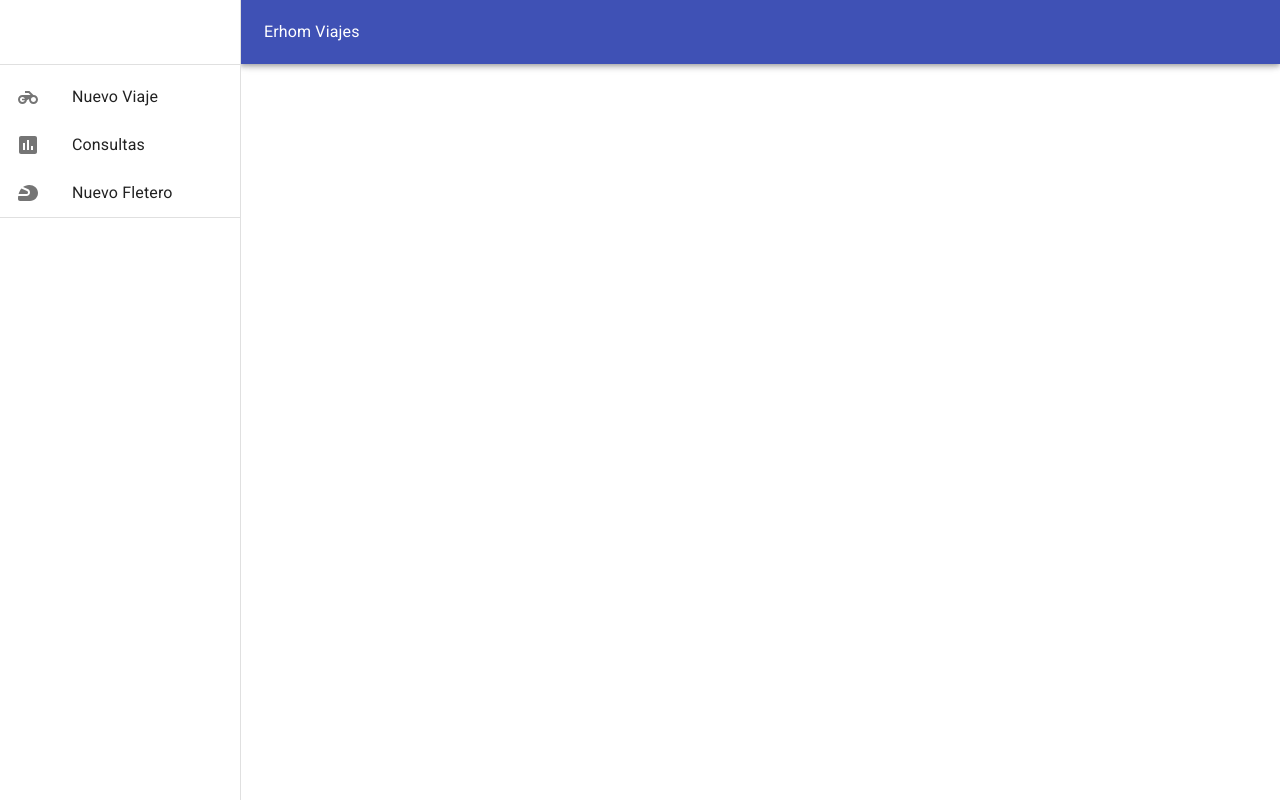
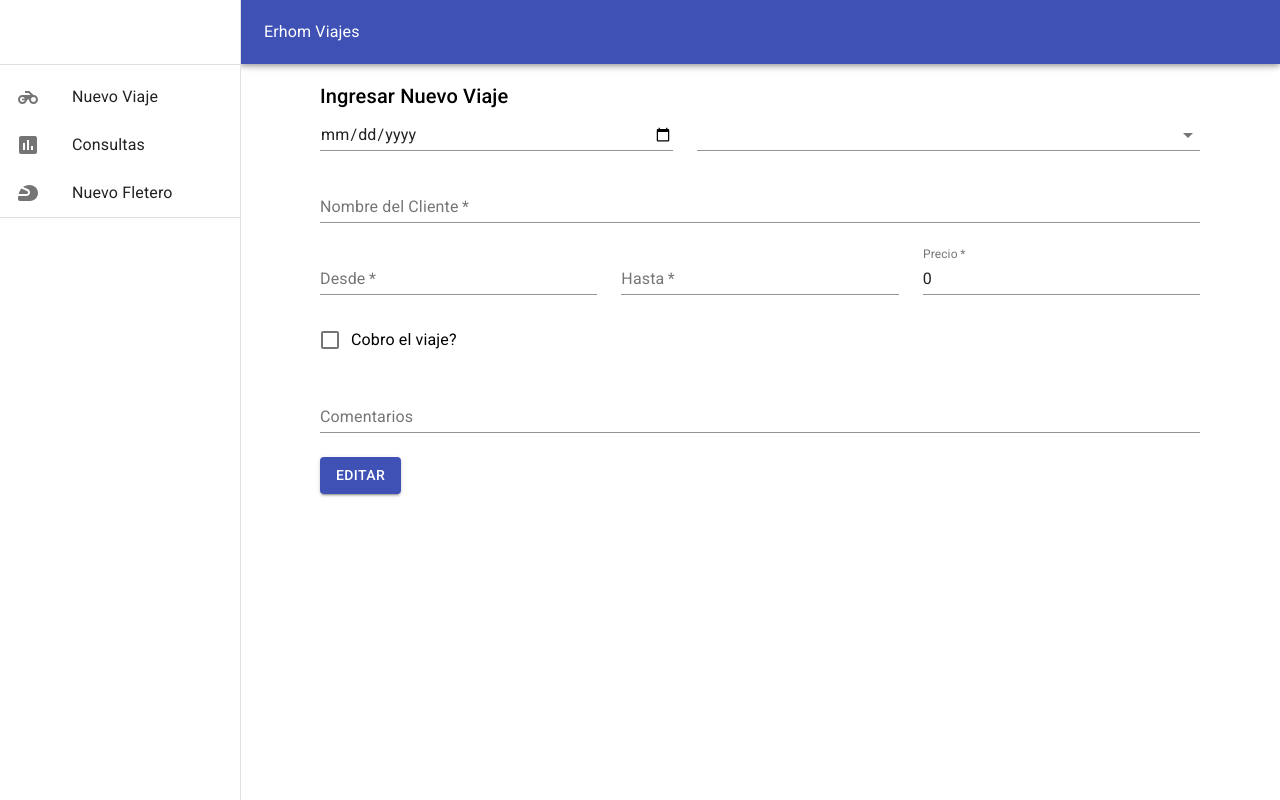
Before and after one commit to sebastian-e-vogel/erhom, a React (Create React App) app in the folder erhom-front-end/: page /edit in a window 1280 px wide. Built offline with nearby package versions, Linux system fonts and the light colour scheme.

Commit message:
I added edit button

```diff
--- a/erhom-front-end/src/components/Container/index.js
+++ b/erhom-front-end/src/components/Container/index.js
@@ -20,10 +20,15 @@ const styles = makeStyles((theme) => ({
 const Container = () => {
   const [viajes, setViajes] = useState([]);
   const [open, setOpen] = useState(false);
+  const [infoEditable, setInfoEditable] = useState({})
 
   const handleData = (viaje) => {
     setViajes([...viajes, viaje]);
   };
+
+ const handlePrueba =(info)=>{
+   setInfoEditable(info)
+ }
 
   const classes = styles();
   return (
@@ -46,8 +51,11 @@ const Container = () => {
             <Route path="/viajes">
               <FormViajes data={(viaje) => handleData(viaje)} />
             </Route>
+             <Route path="/edit">
+              <FormViajes data={infoEditable} editable={true}/>
+            </Route>
             <Route path="/consultas">
-              <TablaViajes viajes={viajes} />
+              <TablaViajes viajes={viajes} edit={handlePrueba}/>
             </Route>
           </div>
         </div>
--- a/erhom-front-end/src/components/formViajes/index.js
+++ b/erhom-front-end/src/components/formViajes/index.js
@@ -1,4 +1,5 @@
-import React, { useState } from "react";
+/* eslint-disable react-hooks/exhaustive-deps */
+import React, { useState, useEffect } from "react";
 import { makeStyles } from "@material-ui/core/styles";
 
 import {
@@ -11,11 +12,7 @@ import {
   Typography,
 } from "@material-ui/core";
 
-const fleteros = [
-  { id: 1, name: "nacho", comision: 50 },
-  { id: 2, name: "fletero2", comision: 10 },
-  { id: 3, name: "fletero3", comision: 25 },
-];
+const fleteros = [{ id: 1, name: "nacho", comision: 50 }];
 
 function FormViajes(props) {
   const [viaje, setViaje] = useState({
@@ -24,7 +21,7 @@ function FormViajes(props) {
     direccionDesde: "",
     direccionHasta: "",
     fecha: "",
-    precio: "",
+    precio: 0,
     comentarios: "",
     viajeCobrado: false,
   });
@@ -33,15 +30,30 @@ function FormViajes(props) {
     e.preventDefault();
     props.data(viaje);
     setViaje({
-      fleteroId: "",
       nombreCliente: "",
       direccionDesde: "",
       direccionHasta: "",
-      fecha: "",
       precio: "",
       comentarios: "",
       viajeCobrado: false,
     });
+  };
+
+  useEffect(() => {
+    props.editable
+      ? setViaje({
+          nombreCliente: props.data.nombreCliente,
+          direccionDesde: props.data.direccionDesde,
+          direccionHasta: props.data.direccionHasta,
+          precio: props.data.precio,
+          comentarios: props.data.comentarios,
+          viajeCobrado: props.data.viajeCobrado,
+        })
+      : setViaje({ ...viaje });
+  }, []);
+
+  const handleEdit = (e) => {
+    e.preventDefault();
   };
 
   const handleChange = (e) => {
@@ -155,10 +167,13 @@ function FormViajes(props) {
             label="Comentarios"
           />
         </Grid>
-
         <Grid item xs={12}>
-          <Button onClick={handleSubmit} variant="contained" color="primary">
-            enviar
+          <Button
+            onClick={props.editable ? handleEdit : handleSubmit}
+            variant="contained"
+            color="primary"
+          >
+            {props.editable ? "Editar" : "Enviar"}
           </Button>
         </Grid>
       </Grid>
--- a/erhom-front-end/src/components/viajes/index.js
+++ b/erhom-front-end/src/components/viajes/index.js
@@ -1,10 +1,7 @@
 import React from "react";
 import "./styles.css";
-import {
-  Grid,
-  Typography,
-} from "@material-ui/core";
-import CollapsibleTable from './tablaViajes'
+import { Grid, Typography } from "@material-ui/core";
+import CollapsibleTable from "./tablaViajes";
 
 function TablaViajes(props) {
   let totalViajes = props.viajes.reduce((acc, obj) => {
@@ -26,51 +23,39 @@ function TablaViajes(props) {
   return (
     <div className="grid-freight">
       <div className="deliverys-grid">
-     <CollapsibleTable viajes={props.viajes}/>
-     </div>
-        <Grid container spacing={4}>
+        <CollapsibleTable viajes={props.viajes} edit={props.edit}/>
+      </div>
+      <Grid container spacing={4}>
         <Grid item xs={12} md={4}>
-          <Typography >
-           {`Total Viajes: $${totalViajes}` }
-          </Typography>
+          <Typography>{`Total Viajes: $${totalViajes}`}</Typography>
+        </Grid>
+        <Grid item xs={12} md={4}>
+          <Typography>{`Cobrado por fletero: $${cobradoFletero}`}</Typography>
+        </Grid>
+        <Grid item xs={12} md={4}>
+          <Typography>{`Comision Facu: ${comisionFacu}%`}</Typography>
         </Grid>
         <Grid item xs={12} md={4}>
           <Typography>
-           {`Cobrado por fletero: $${cobradoFletero}` }
-          </Typography>
-        </Grid>
-        <Grid item xs={12} md={4}>
-          <Typography>
-           {`Comision Facu: ${comisionFacu}%` }
-          </Typography>
-        </Grid>
-                <Grid item xs={12} md={4}>
-        <Typography>
-           {`Facu debe: $${cobradoFletero < totalFletero ? totalFletero - cobradoFletero : 0}` }
-          </Typography>
-
-        </Grid>
-        <Grid item xs={12} md={6}>
-           <Typography>
-           {`Fletero debe: $${cobradoFletero > totalFletero ? cobradoFletero - totalFletero : 0}` }
-          </Typography>
-        </Grid>
-          <Grid item xs={12} md={4} >
-          <Typography >
-           {`Total Facu: $${totalFacu}` }
+            {`Facu debe: $${
+              cobradoFletero < totalFletero ? totalFletero - cobradoFletero : 0
+            }`}
           </Typography>
         </Grid>
         <Grid item xs={12} md={6}>
           <Typography>
-           {`Total Fletero: $${totalFletero}` }
+            {`Fletero debe: $${
+              cobradoFletero > totalFletero ? cobradoFletero - totalFletero : 0
+            }`}
           </Typography>
         </Grid>
-
-
-
+        <Grid item xs={12} md={4}>
+          <Typography>{`Total Facu: $${totalFacu}`}</Typography>
         </Grid>
-
-
+        <Grid item xs={12} md={6}>
+          <Typography>{`Total Fletero: $${totalFletero}`}</Typography>
+        </Grid>
+      </Grid>
     </div>
   );
 }
--- a/erhom-front-end/src/components/viajes/row.js
+++ b/erhom-front-end/src/components/viajes/row.js
@@ -1,5 +1,7 @@
-import React from "react";
+import React, { useState } from "react";
 import { makeStyles } from "@material-ui/core/styles";
+import { NavLink } from "react-router-dom";
+
 import {
   Box,
   Collapse,
@@ -7,13 +9,14 @@ import {
   Table,
   TableBody,
   TableCell,
-  TableContainer,
   TableHead,
   TableRow,
   Typography,
 } from "@material-ui/core/";
 import KeyboardArrowDownIcon from "@material-ui/icons/KeyboardArrowDown";
 import KeyboardArrowUpIcon from "@material-ui/icons/KeyboardArrowUp";
+import EditIcon from "@material-ui/icons/Edit";
+import DeleteIcon from "@material-ui/icons/Delete";
 
 const useRowStyles = makeStyles({
   root: {
@@ -21,18 +24,27 @@ const useRowStyles = makeStyles({
       borderBottom: "unset",
     },
   },
+  linkRouter: {
+    color: "inherit",
+    textDecoration: "inherit",
+  },
 });
 
+
+
 const Row = (props) => {
-  const { viajes } = props;
+  const { viaje, edit } = props;
 
-  const [open, setOpen] = React.useState(false);
+  const [open, setOpen] = useState(false);
   const classes = useRowStyles();
+
+const handleEdit = () =>{
+  edit(viaje)
+}
+
 
   return (
     <React.Fragment>
-      {
-      viajes.map((viaje) => (
       <React.Fragment>
         <TableRow className={classes.root}>
           <TableCell>
@@ -43,20 +55,29 @@ const Row = (props) => {
             >
               {open ? <KeyboardArrowUpIcon /> : <KeyboardArrowDownIcon />}
             </IconButton>
+            <NavLink to="/edit" className={classes.linkRouter}>
+              <IconButton size="small" onClick={handleEdit}>
+                <EditIcon />
+              </IconButton>
+            </NavLink>
+
+            <IconButton size="small" onClick={() => setOpen(!open)}>
+              <DeleteIcon />
+            </IconButton>
           </TableCell>
+
           <TableCell component="th" scope="row">
             {viaje.nombreCliente}
           </TableCell>
           <TableCell align="right">{viaje.fecha}</TableCell>
           <TableCell align="right">{viaje.fleteroId}</TableCell>
-                <TableCell align="right">{viaje.viajeCobrado ? "si" : "no"}</TableCell>
+          <TableCell align="right">
+            {viaje.viajeCobrado ? "si" : "no"}
+          </TableCell>
           <TableCell align="right">${viaje.precio}</TableCell>
         </TableRow>
         <TableRow>
-                <TableCell
-                  style={{ paddingBottom: 0, paddingTop: 0 }}
-                  colSpan={6}
-                >
+          <TableCell style={{ paddingBottom: 0, paddingTop: 0 }} colSpan={6}>
             <Collapse in={open} timeout="auto" unmountOnExit>
               <Box margin={1}>
                 <Typography variant="h6" gutterBottom component="div">
@@ -76,9 +97,7 @@ const Row = (props) => {
                         {viaje.direccionDesde}
                       </TableCell>
                       <TableCell>{viaje.direccionHasta}</TableCell>
-                            <TableCell align="center">
-                              {viaje.comentarios}
-                            </TableCell>
+                      <TableCell align="center">{viaje.comentarios}</TableCell>
                     </TableRow>
                   </TableBody>
                 </Table>
@@ -87,7 +106,6 @@ const Row = (props) => {
           </TableCell>
         </TableRow>
       </React.Fragment>
-          ))}
     </React.Fragment>
   );
 };
--- a/erhom-front-end/src/components/viajes/tablaViajes.js
+++ b/erhom-front-end/src/components/viajes/tablaViajes.js
@@ -8,10 +8,6 @@ import {
   TableRow,
 } from "@material-ui/core/";
 import Row from "./row";
-
-
-
-
 
 const CollapsibleTable = (props) => {
   return (
@@ -28,7 +24,9 @@ const CollapsibleTable = (props) => {
           </TableRow>
         </TableHead>
         <TableBody>
-            <Row viajes={props.viajes} />
+          {props.viajes.map((viaje) => (
+            <Row viaje={viaje} edit={props.edit}/>
+          ))}
         </TableBody>
       </Table>
     </TableContainer>
```
Lines whose indentation alone changed are shown as unchanged.
